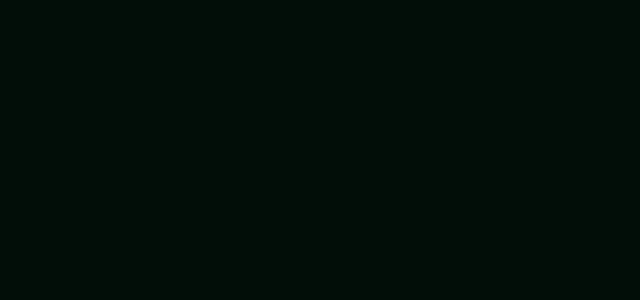
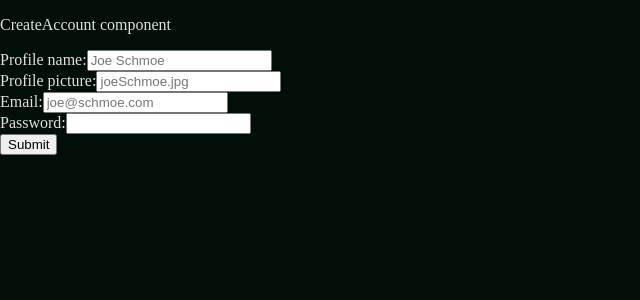
Before and after one commit to Chinguis/instagramClone, a React (Vite) app: page /createAccount in a window 1280 px wide. Before the commit this address had no page. Shown: the top 300 px of the page, without its empty margins (0-640 px from the left). Built offline with nearby package versions, Linux system fonts and the light colour scheme.

Commit message:
upgrade to react 19 and add createAccount page

```diff
--- a/package.json
+++ b/package.json
@@ -10,8 +10,8 @@
     "preview": "vite preview"
   },
   "dependencies": {
-    "react": "^18.3.1",
-    "react-dom": "^18.3.1",
+    "react": "^19.0.0",
+    "react-dom": "^19.0.0",
     "react-router": "^7.1.5"
   },
   "devDependencies": {
--- a/src/main.jsx
+++ b/src/main.jsx
@@ -4,6 +4,7 @@
 import './index.css'
 import Home from './pages/Home.jsx'
 import Profile from './pages/Profile.jsx'
+import CreateAccount from './pages/CreateAccount.jsx';
 
 createRoot(document.getElementById('root')).render(
   <StrictMode>
@@ -12,6 +13,7 @@
         <Route path="/" element={<Home />} />
         <Route path="/home" element={<Home />} />
         <Route path="/profile/:userId" element={<Profile />} />
+        <Route path="/createAccount" element={<CreateAccount />} />
       </Routes>
     </BrowserRouter>
   </StrictMode>,
--- /dev/null
+++ b/src/pages/CreateAccount.jsx
@@ -0,0 +1,35 @@
+export default function CreateAccount() {
+
+    function create(formData) {
+        const profileName = formData.get("profileName");
+        const profilePicture = formData.get("profilePicture");
+        const email = formData.get("email");
+        const password = formData.get("password");
+        console.log(profileName, profilePicture, email, password);
+    }
+
+    return (
+        <>
+            <p>CreateAccount component</p>
+            <form action={create}>
+                <label htmlFor="profileName">Profile name:</label>
+                <input id="profileName" name="profileName" type="text" placeholder="Joe Schmoe" />
+                <br />
+
+                <label htmlFor="profilePicture">Profile picture:</label>
+                <input id="profilePicture" name="profilePicture" type="text" placeholder="joeSchmoe.jpg" />
+                <br />
+
+                <label htmlFor="email">Email:</label>
+                <input id="email" name="email" type="email" placeholder="joe@schmoe.com" />
+                <br />
+
+                <label htmlFor="password">Password:</label>
+                <input id="password" name="password" type="password" />
+                <br />
+
+                <button>Submit</button>
+            </form>
+        </>
+    );
+}
```
Also changed, not shown: 1 other file (tests, documents, lock files or other folders).
